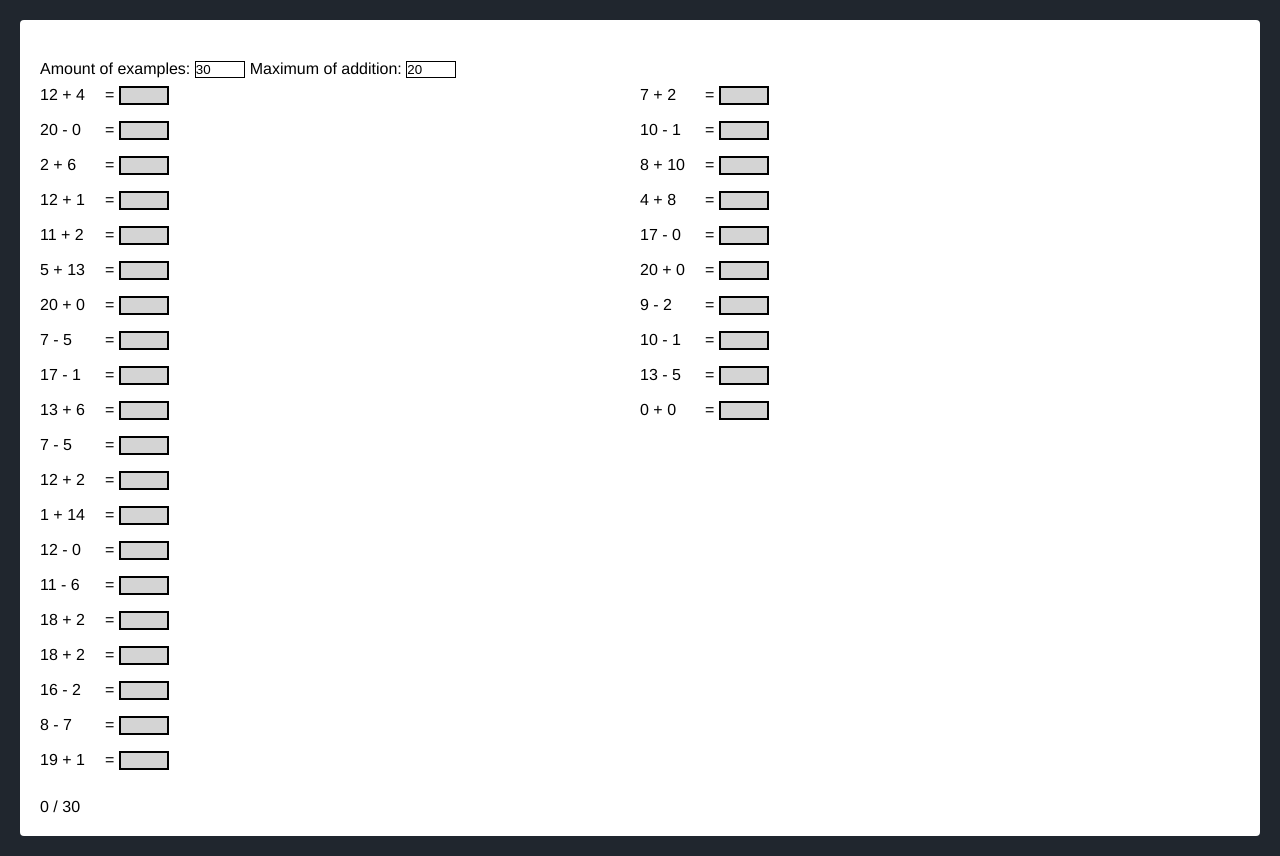
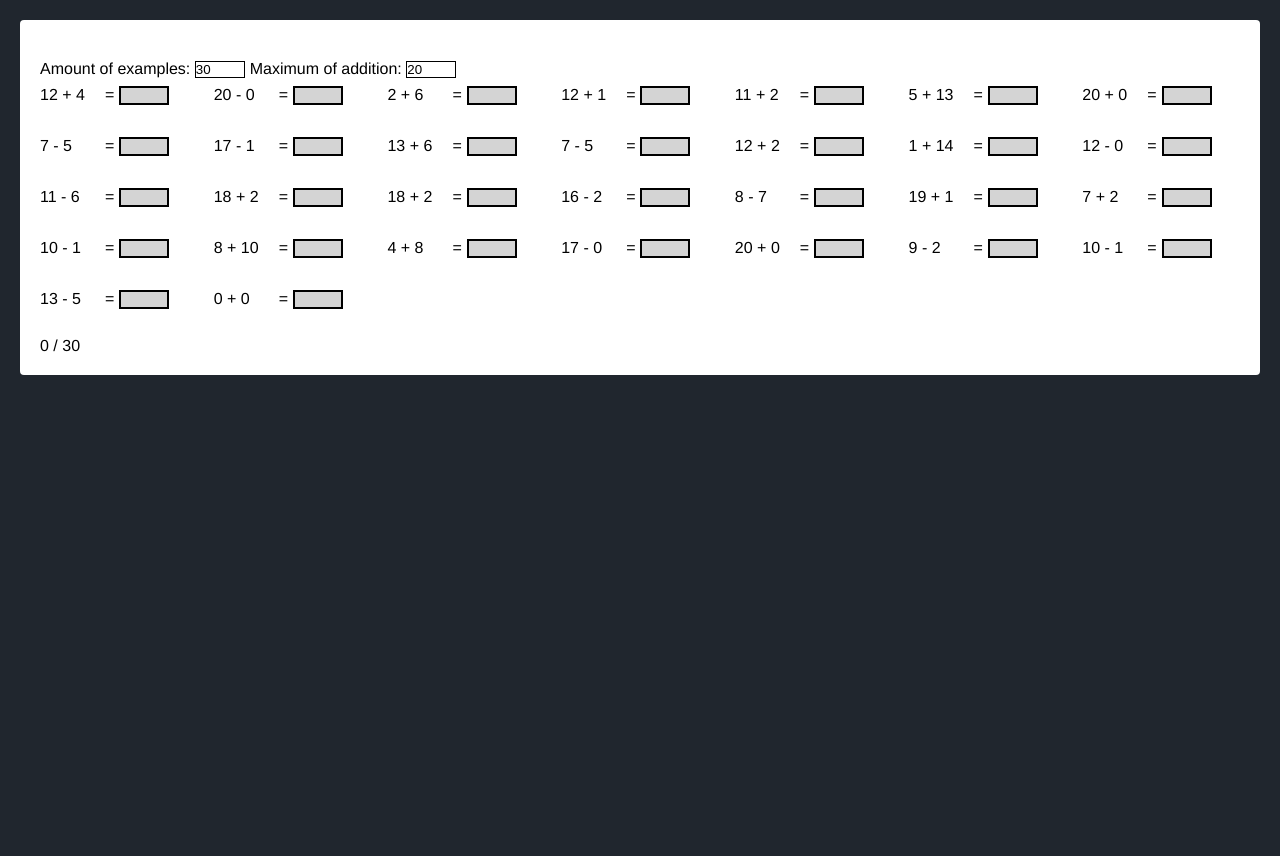
Before and after one commit to mitu-lv/mitu-lv.github.io, a plain HTML site: page math/index.html in a window 1280 px wide. After the commit the page ends 800 px from the top, so only its background shows below. Drawn offline with Linux system fonts and the light colour scheme.

Commit message:
Deploy math

```diff
--- a/math/style.css
+++ b/math/style.css
@@ -46,7 +46,6 @@ body {
 
   .equation-field {
       display: flex;
-      margin-right: 15px;
   }
 
   .equation {
@@ -59,10 +58,9 @@ body {
   }
 
   .equations {
-      max-height: 700px;
-      display: flex;
-      flex-direction: column;
-      flex-wrap: wrap;
+      display: grid;
+      gap: 1rem;
+      grid-template-columns: repeat(auto-fit, minmax(150px, 1fr));
   }
 
   .results {
```
